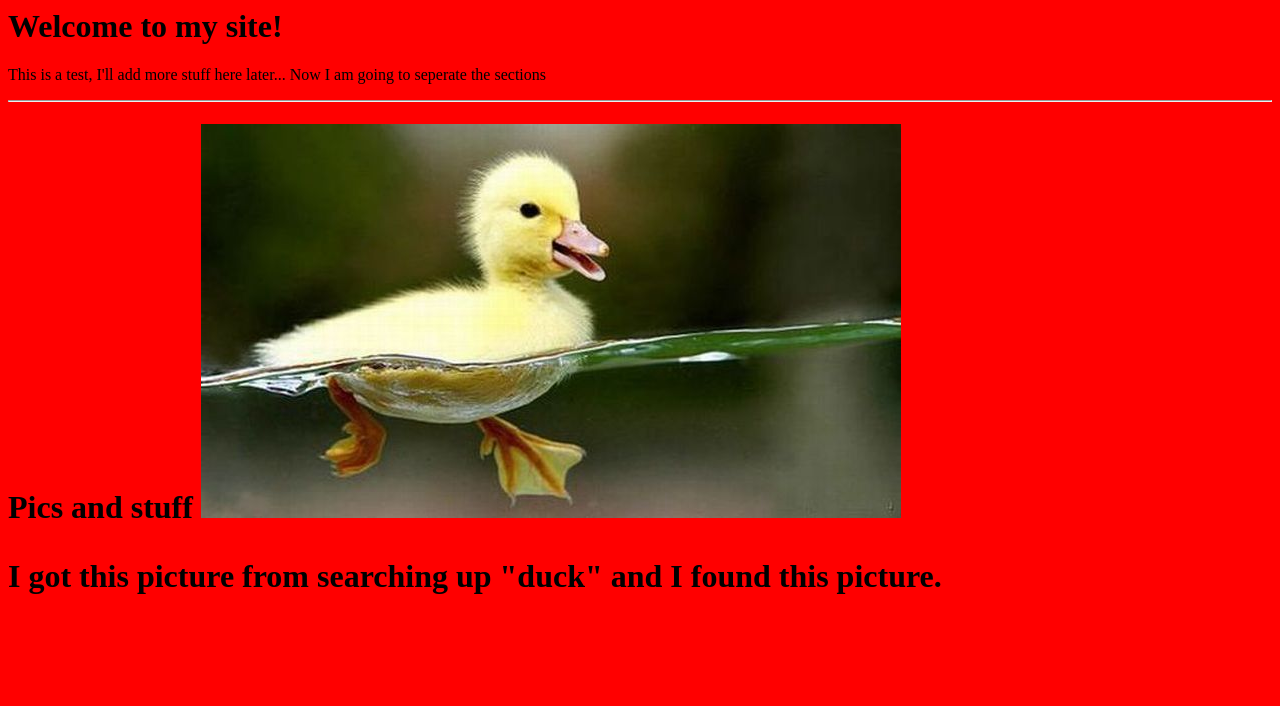
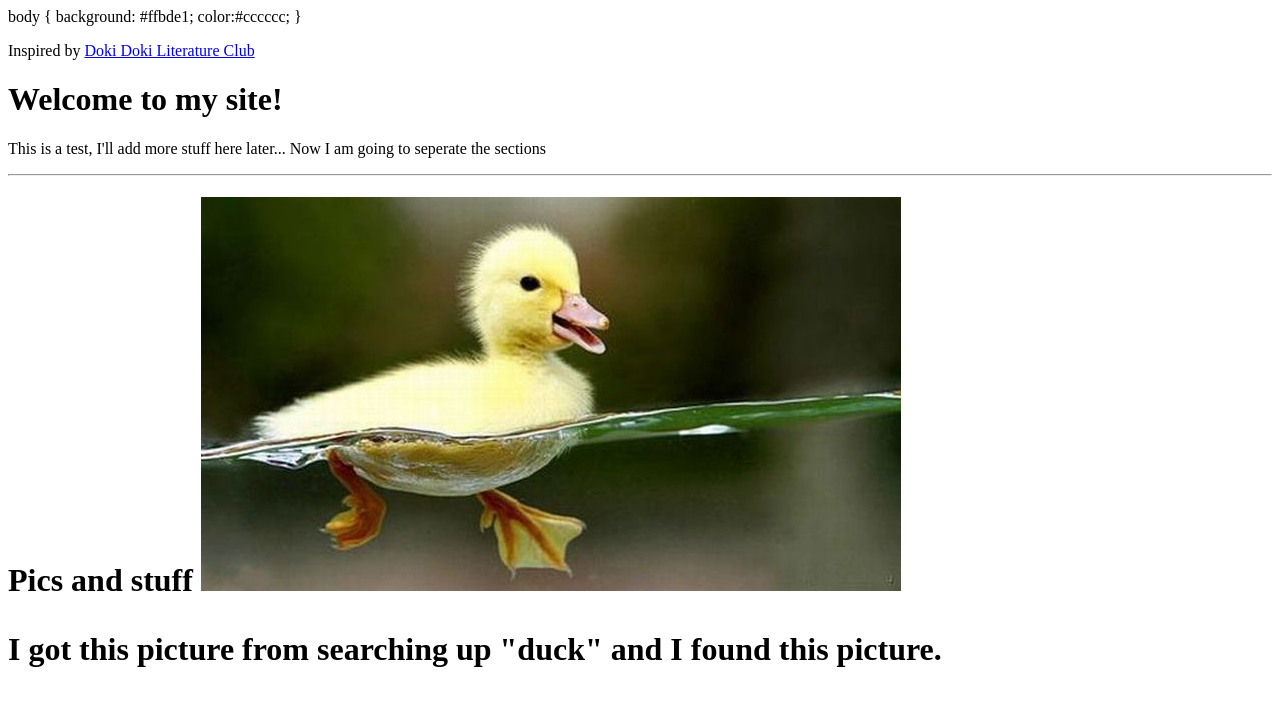
Before and after one commit to JustinTun/test12345678, a plain HTML site: page index.html in a window 1280 px wide. Drawn offline with Linux system fonts and the light colour scheme.

Commit message:
Update index.html

```diff
--- a/index.html
+++ b/index.html
@@ -1,6 +1,12 @@
 <html>
  <title>This is my test site</title>
- <body bgcolor= "#FF0000">
+   body {
+              background: #ffbde1;
+              color:#cccccc;
+
+            }
+
+  <p> Inspired by <a href="https://ddlc.moe" target="_blank"> Doki Doki Literature Club </a> </p>
   <h1>Welcome to my site!</h1>
   <p>This is a test, I'll add more stuff here later...
    Now I am going to seperate the sections
```
